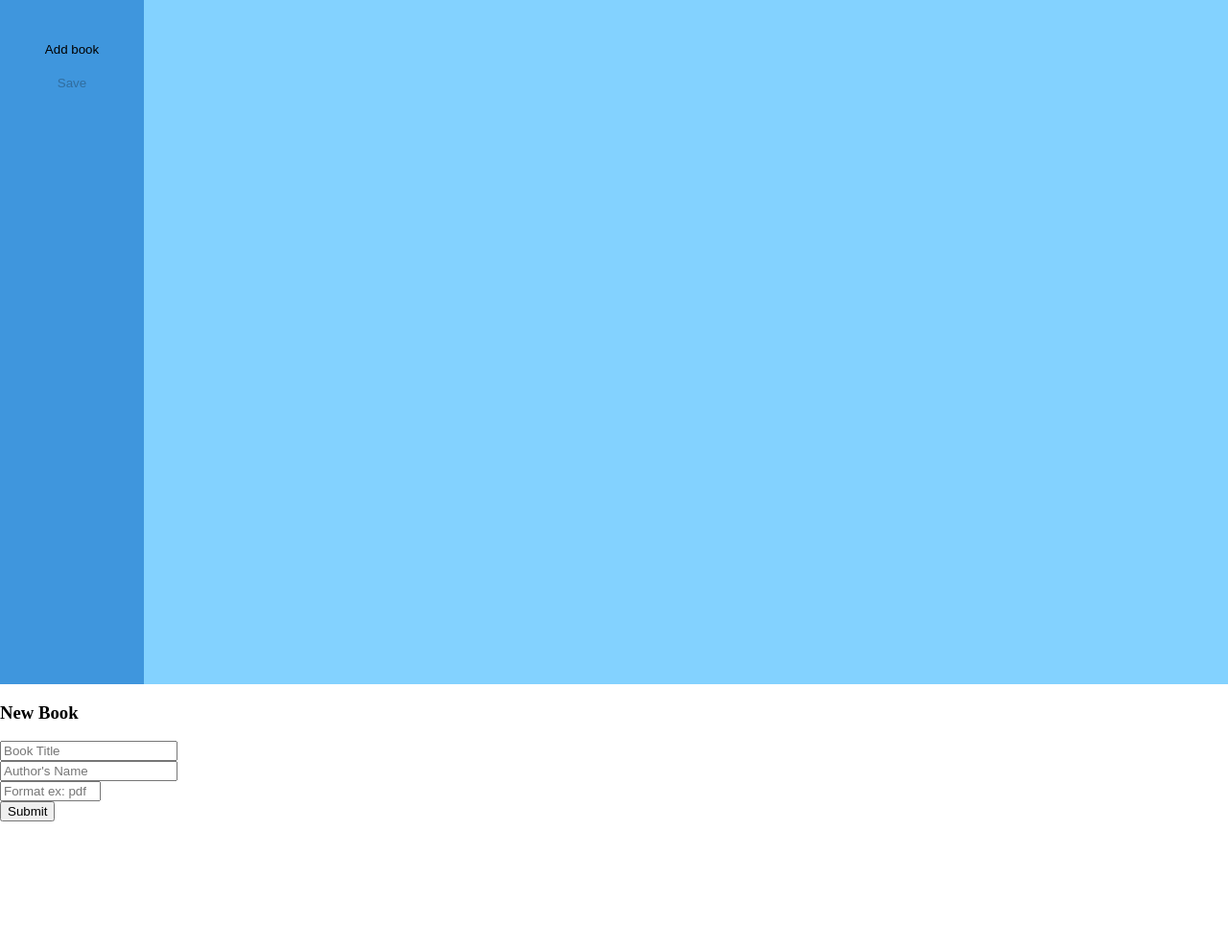
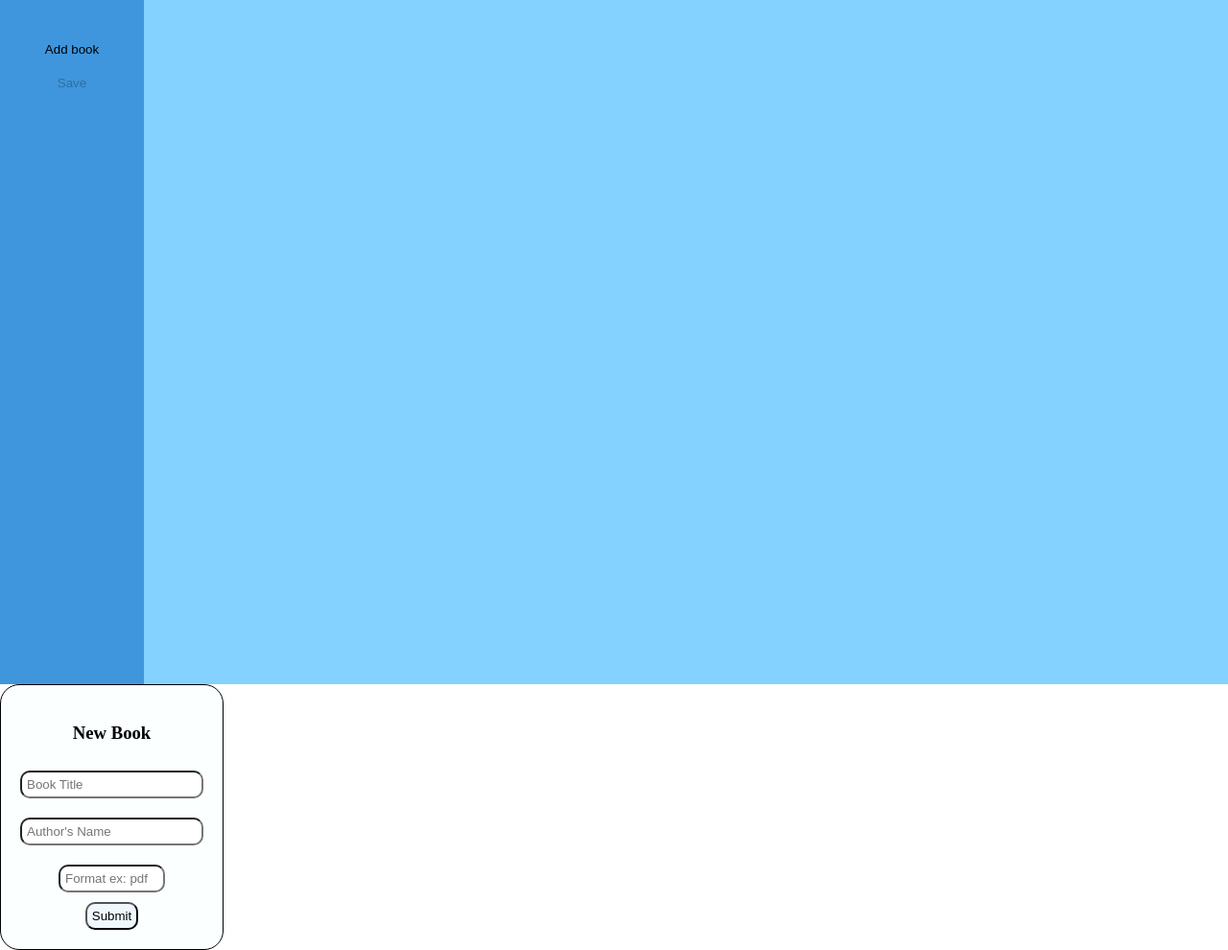
Before and after one commit to javjreyes/myLibrary, a plain HTML site: page index.html in a window 1280 px wide. Shown: the part 87-1077 px from the top of the page at 96% size. Before the commit the page ends 943 px from the top, so only its background shows below. Drawn offline with Linux system fonts and the light colour scheme.

Commit message:
input form formating

```diff
--- a/styles.css
+++ b/styles.css
@@ -76,3 +76,31 @@ body{
 .bookCard:hover{
     box-shadow: 0px 0px 4px 2px grey;
 }
+
+form{
+    width: fit-content;
+    text-align: center;
+    border: 1px solid;
+    border-radius: 20px;
+    padding: 20px;
+    background-color:rgb(251, 255, 255);
+}
+form input{
+    margin-top: 10px;
+    margin-bottom: 10px;
+    padding: 5px;
+
+    border-radius: 10px;
+
+    background-color: rgb(255, 255, 255);
+}
+form button{
+    padding: 5px;
+
+    border-radius: 10px;
+
+    background-color: aliceblue;
+}
+form button:hover{
+    background-color: rgb(200, 226, 248);
+}
```
